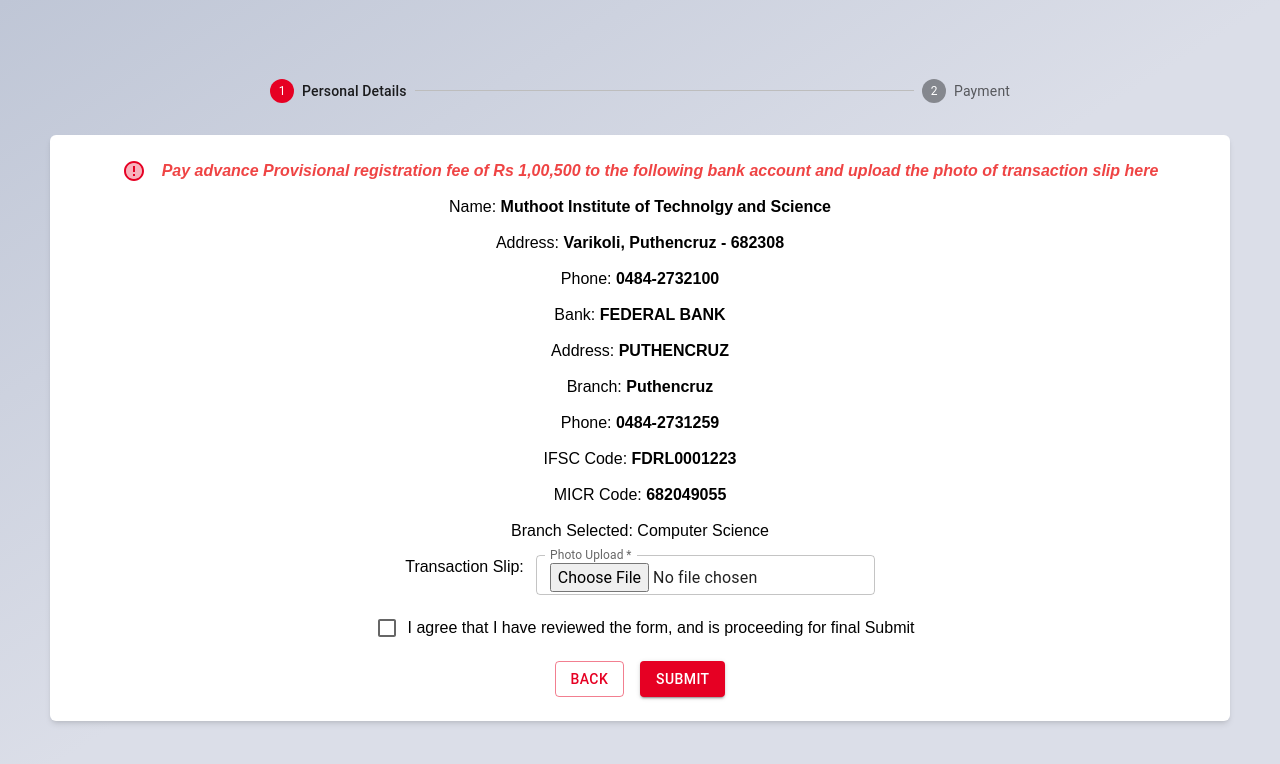
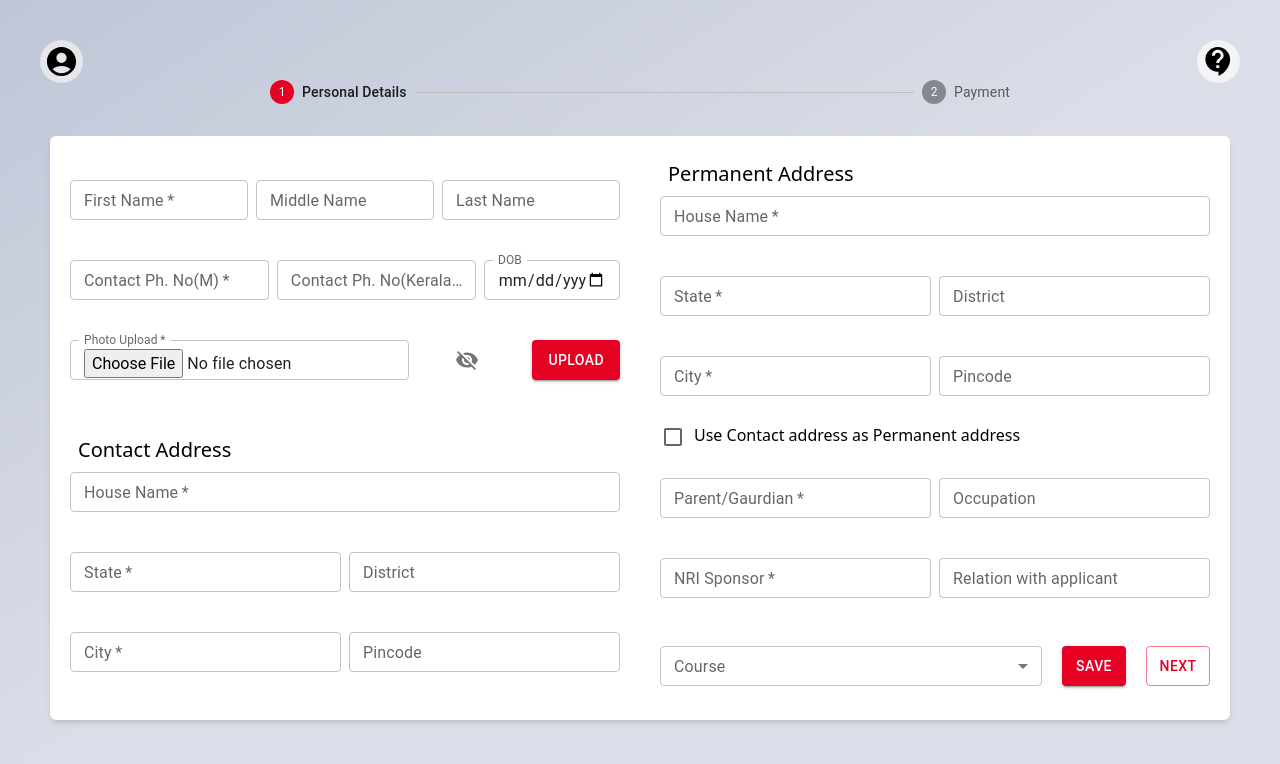
Before and after one commit to Cloud-Tech-Team/ams-front-final, a React (Create React App) app: page / in a window 1280 px wide. Shown: the top 764 px of the page. Built offline with nearby package versions, Linux system fonts and the light colour scheme.

Commit message:
icon-added

```diff
--- a/src/Form.js
+++ b/src/Form.js
@@ -1,6 +1,16 @@
-import { Stepper, Step, StepLabel } from "@mui/material";
 import Payment from "./Payment";
 import Personal from "./Personal";
+import ContactSupportIcon from "@mui/icons-material/ContactSupport";
+import AccountCircleIcon from "@mui/icons-material/AccountCircle";
+import { useState } from "react";
+import {
+  Button,
+  Dialog,
+  DialogActions,
+  DialogContent,
+  DialogTitle,
+  Tooltip,
+} from "@mui/material";
 
 // const CssTextField = styled(TextField)({
 //     '& input:valid + fieldset': {
@@ -8,22 +18,47 @@
 //         // borderWidth: 1,
 //     },
 // });
-const steps = ["Personal Details", "Payment"];
 
 function Form() {
+  const [help, setHelp] = useState(false);
+  const handleHelp = () => {
+    setHelp(!help);
+    console.log(help);
+  };
+
   return (
     <div className="w-screen h-auto xl:h-screen bg-gradient-to-tl from-rock-blue-300 via-rock-blue-300 to-rock-blue-400 flex justify-center">
-      <div className=" xl:w-[1180px] my-[30px] xl:my-auto">
-        <Stepper className="xl:w-[780px] px-3 mx-auto" activeStep={0}>
-          {steps.map((label) => (
-            <Step key={label}>
-              <StepLabel>{label}</StepLabel>
-            </Step>
-          ))}
-        </Stepper>
-        {/* <Personal /> */}
-        <Payment />
-      </div>
+      <Tooltip title="Help">
+        <button onClick={handleHelp} className="absolute bg-gray-100 rounded-full p-1 right-10 top-10">
+          <ContactSupportIcon fontSize="large" />
+        </button>
+      </Tooltip>
+      <Tooltip title="Logout">
+        <button onClick={handleHelp} className="absolute bg-gray-200 rounded-full p-1 left-10 top-10">
+          <AccountCircleIcon fontSize="large" />
+        </button>
+      </Tooltip>
+      {help && (
+        <Dialog open={help} onClose={handleHelp}>
+          <DialogTitle>Help</DialogTitle>
+          <DialogContent>
+            Lorem Ipsum is simply dummy text of the printing and typesetting
+            industry. Lorem Ipsum has been the industry's standard dummy text
+            ever since the 1500s, when an unknown printer took a galley of type
+            and scrambled it to make a type specimen book. It has survived not
+            only five centuries, but also the leap into electronic typesetting,
+            remaining essentially unchanged. It was popularised in the 1960s
+            with the release of Letraset sheets containing Lorem Ipsum passages,
+            and more recently with desktop publishing software like Aldus
+            PageMaker including versions of Lorem Ipsum
+          </DialogContent>
+          <DialogActions>
+            <Button onClick={handleHelp}>Close</Button>
+          </DialogActions>
+        </Dialog>
+      )}
+      <Personal />
+      {/* <Payment /> */}
     </div>
   );
 }
--- a/src/Payment.js
+++ b/src/Payment.js
@@ -1,16 +1,27 @@
 import React from "react";
 import ErrorTwoToneIcon from "@mui/icons-material/ErrorTwoTone";
 import { TextField, Checkbox, Button } from "@mui/material";
+import { Stepper, Step, StepLabel } from "@mui/material";
 
+const steps = ["Personal Details", "Payment"];
 function Payment() {
   return (
     <>
+      <div className=" xl:w-[1180px] my-[30px] xl:my-auto">
+        <Stepper className="xl:w-[780px] px-3 mx-auto" activeStep={1}>
+          {steps.map((label) => (
+            <Step key={label}>
+              <StepLabel>{label}</StepLabel>
+            </Step>
+          ))}
+        </Stepper>
         <div className="w-full bg-white space-y-3 rounded-md h-auto py-6 font-poppins flex flex-col items-center shadow-md mt-8">
           <div className="w-full flex justify-center space-x-4">
             <ErrorTwoToneIcon color="primary" />
             <label className="text-red-500 font-semibold ml-5 italic ">
               Pay advance Provisional registration fee of Rs 1,00,500 to the
-            following bank account and upload the photo of transaction slip here
+              following bank account and upload the photo of transaction slip
+              here
             </label>
           </div>
 
@@ -78,6 +89,7 @@
             </Button>
           </div>
         </div>
+      </div>
     </>
   );
 }
--- a/src/Personal.js
+++ b/src/Personal.js
@@ -1,7 +1,6 @@
 import React, { useState } from "react";
 import {
   TextField,
-
   Button,
   InputLabel,
   Select,
@@ -13,13 +12,14 @@
   CircularProgress,
   Dialog,
 } from "@mui/material";
+import { Stepper, Step, StepLabel } from "@mui/material";
 import RemoveRedEyeIcon from "@mui/icons-material/RemoveRedEye";
 import VisibilityOffIcon from "@mui/icons-material/VisibilityOff";
 
 function Personal() {
-
   const [age, setAge] = React.useState("");
   const [eye, setEye] = useState(false);
+  const steps = ["Personal Details", "Payment"];
 
   const handleEye = () => {
     setTimeout(setEye(!eye), 3000);
@@ -30,6 +30,14 @@
   };
 
   return (
+    <div className=" xl:w-[1180px] my-[30px] xl:my-auto">
+      <Stepper className="xl:w-[780px] px-3 mx-auto" activeStep={0}>
+        {steps.map((label) => (
+          <Step key={label}>
+            <StepLabel>{label}</StepLabel>
+          </Step>
+        ))}
+      </Stepper>
       <div className="w-full bg-white rounded-md h-auto flex flex-col xl:flex-row shadow-md mt-8">
         <div className="xl:w-1/2 h-[584px] pt-6 ">
           <div className="flex items-center justify-center p-5 space-x-2">
@@ -227,11 +235,11 @@
             <Button variant="outlined" type="submit">
               next
             </Button>
-
           </div>
         </div>
       </div>
-  )
+    </div>
+  );
 }
 
-export default Personal
+export default Personal;
```
Lines whose indentation alone changed are shown as unchanged.
